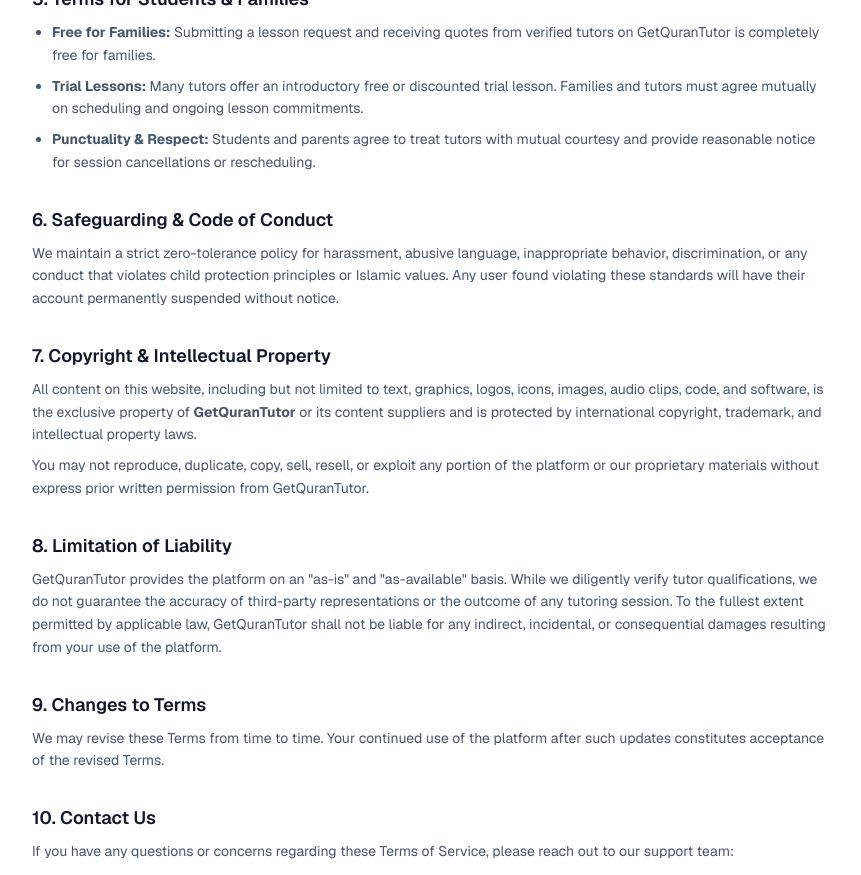
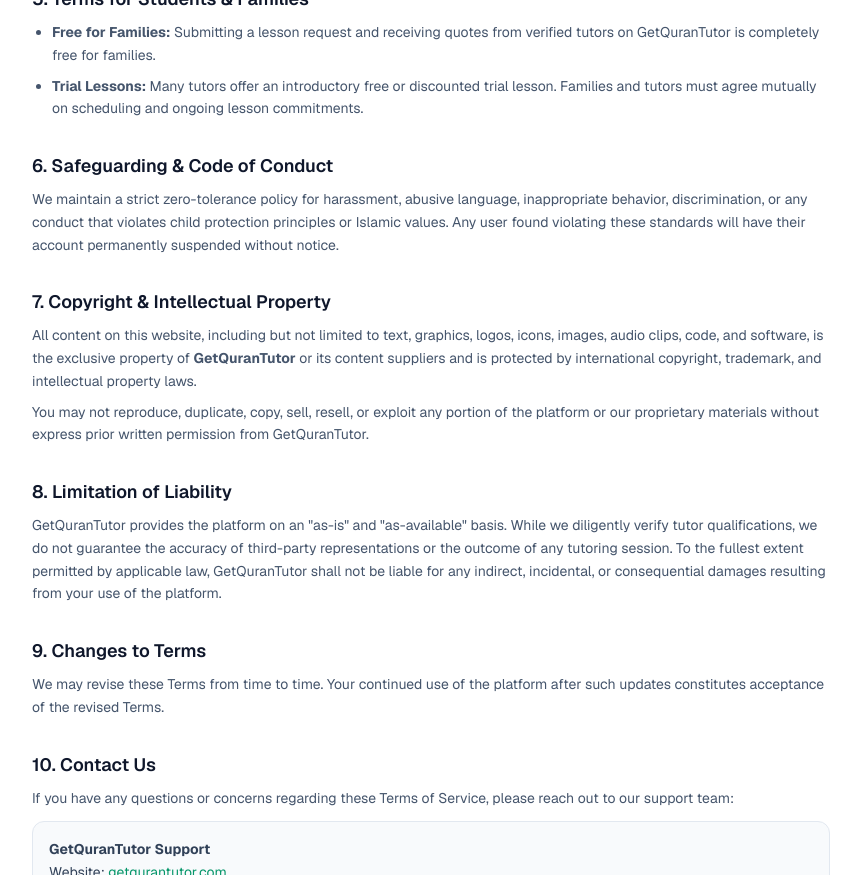
Before and after one commit to maryambintwaleed/getqurantutor, a Next.js app: page /terms in a window 1280 px wide. Shown: the part 1180-2055 px from the top of the page, without its empty margins (209-1070 px from the left). Built offline with nearby package versions, Linux system fonts and the light colour scheme; no server answers.

Commit message:
Remove Punctuality and Respect bullet point from Terms of Service

```diff
--- a/src/app/terms/page.tsx
+++ b/src/app/terms/page.tsx
@@ -127,11 +127,6 @@
                   trial lesson. Families and tutors must agree mutually on scheduling and ongoing
                   lesson commitments.
                 </li>
-                <li>
-                  <strong>Punctuality &amp; Respect:</strong> Students and parents agree to treat tutors
-                  with mutual courtesy and provide reasonable notice for session cancellations or
-                  rescheduling.
-                </li>
               </ul>
             </section>
 
```
